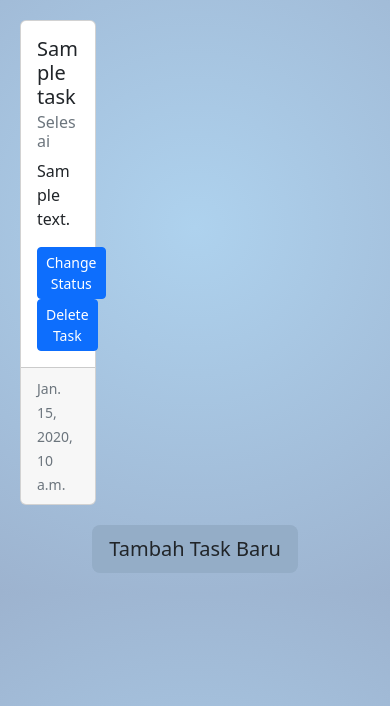
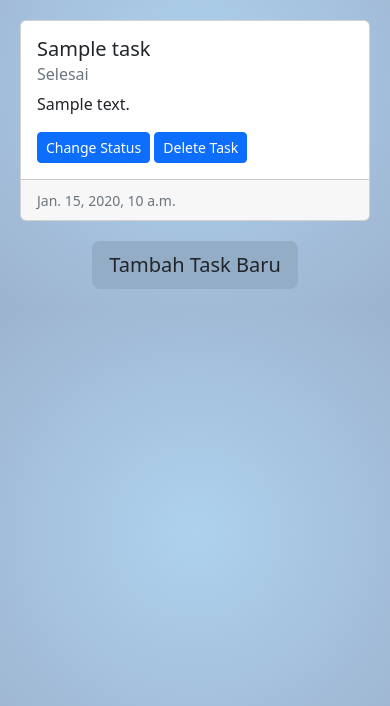
Before and after one commit to rionadani/Tugas-1, a Django app: page /todolist/ in a window 390 px wide. Shown: the part 138-844 px from the top of the page. Run offline with Django 4.2, Linux system fonts and the light colour scheme; a user stored in the database is signed in; tables that the repository leaves empty hold one stand-in row (values such as "Sample post").

Commit message:
Update CSS

```diff
--- a/static/css/style.css
+++ b/static/css/style.css
@@ -39,7 +39,7 @@ body{
 }
 
 @media (max-width: 600px) {
-    .layout {
+    .card-deck {
       display: flex;
       flex-direction: column;
     }
```
